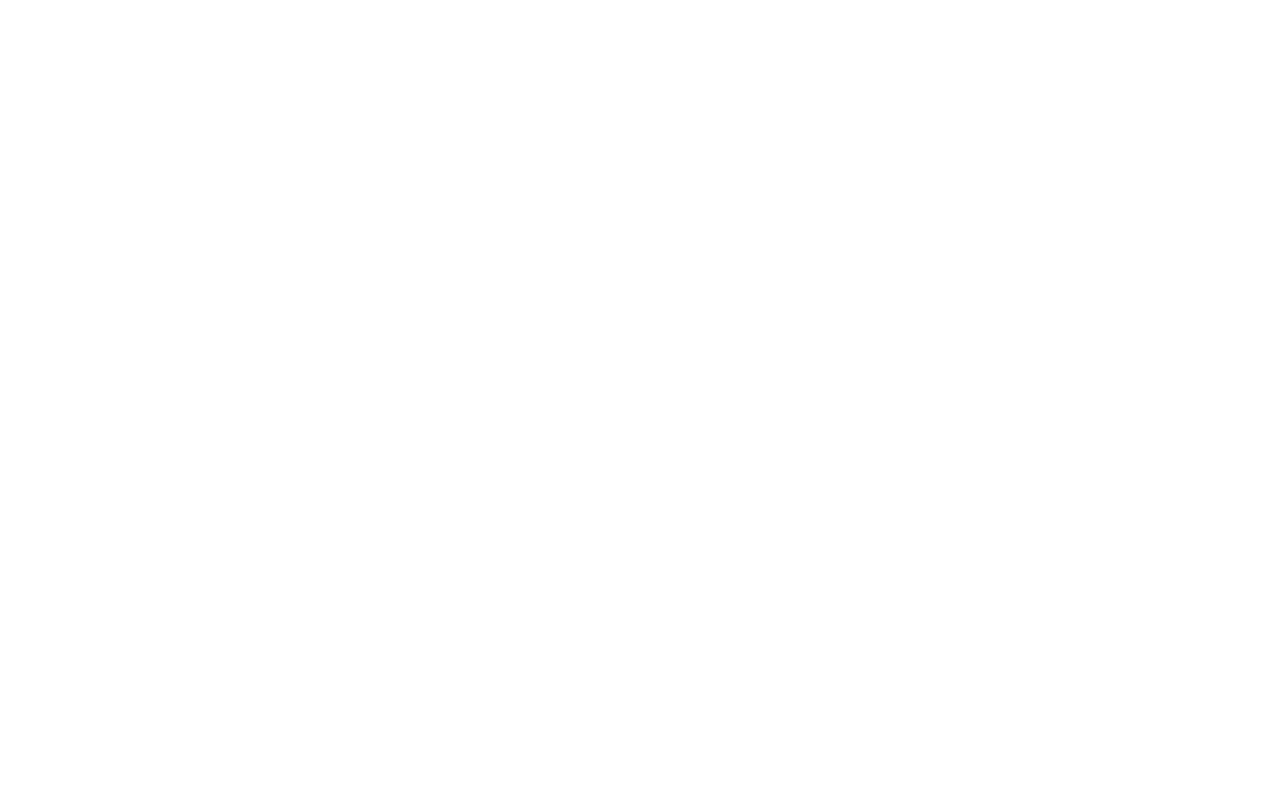
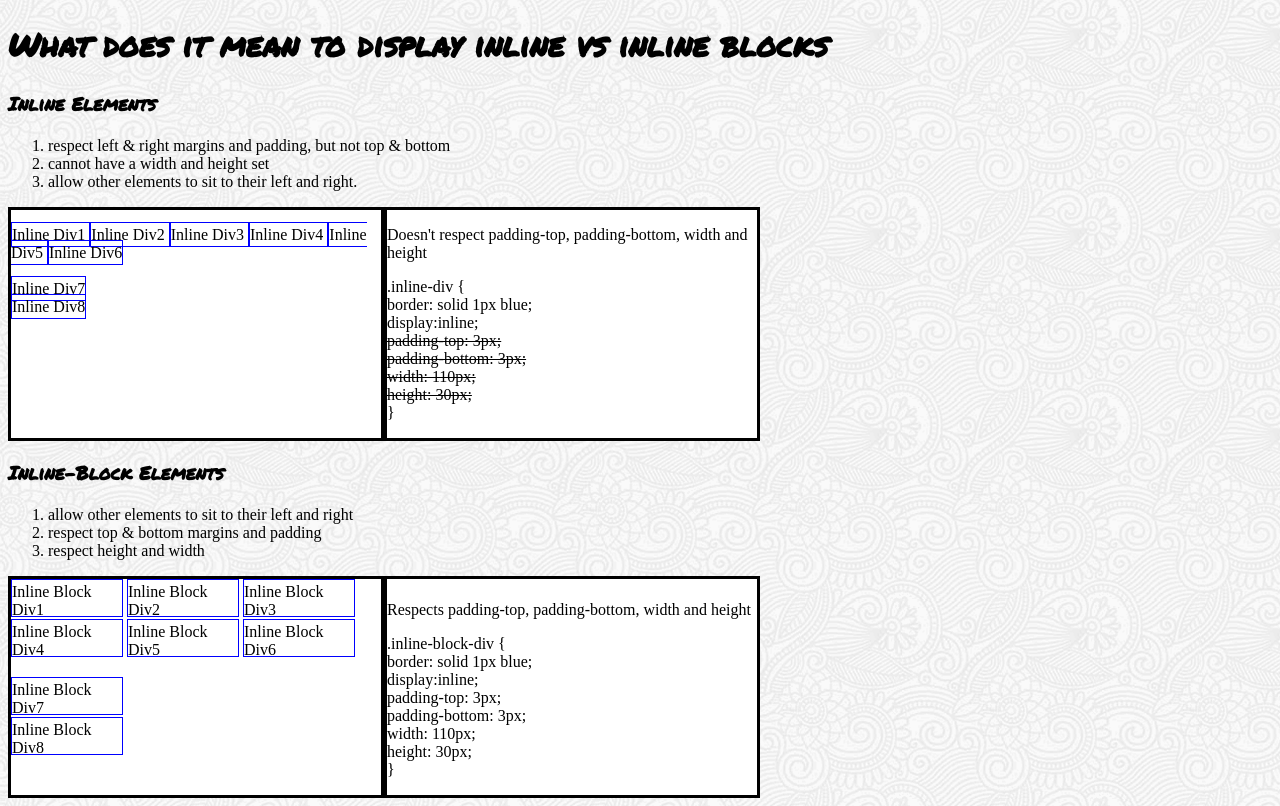
Before and after one commit to richard-graham/richard-graham.github.io, a plain HTML site: page vanilla-html-css/blog/technical/sprint-2.html in a window 1280 px wide. Drawn offline with Linux system fonts and the light colour scheme.

Commit message:
added technical blog page

```diff
--- /dev/null
+++ b/vanilla-html-css/blog/technical/sprint-2.css
@@ -0,0 +1,69 @@
+body {
+    background-image: url(./full-bloom.png);
+    background-repeat: repeat;
+}
+
+
+h1 {
+    font-family: 'Permanent Marker', cursive;
+}
+
+h3 {
+    font-family: 'Permanent Marker', cursive;
+}
+
+.inline-wrapper {
+    display: table;
+    background: white;
+}
+
+.inline-example {
+    width: 370px;
+    height: 150px;
+    border: 3px solid black;
+    display: table-cell;
+}
+
+.inline-code {
+    width: 370px;
+    height: 150px;
+    border: 3px solid black;
+    display: table-cell;
+}
+
+.inline-block-wrapper {
+    display: table;
+    background: white;
+}
+
+.inline-block-example {
+    width: 370px;
+    height: 150px;
+    border: 3px solid black;
+    display: table-cell;
+}
+
+.inline-block-code {
+    width: 370px;
+    height: 150px;
+    border: 3px solid black;
+    display: table-cell;;
+}
+
+.inline-div{
+    border: solid 1px blue;
+    display:inline;
+    padding-top: 3px;
+    padding-bottom: 3px;
+    width: 110px;
+    height: 30px;
+ }
+
+ .inline-block-div {
+    border: solid 1px blue;
+    display:inline-block;
+    padding-top: 3px;
+    padding-bottom: 3px;
+    width: 110px;
+    height: 30px;
+ }
--- a/vanilla-html-css/blog/technical/sprint-2.html
+++ b/vanilla-html-css/blog/technical/sprint-2.html
@@ -0,0 +1,97 @@
+<!DOCTYPE HTML>
+<html lang = "en">
+    <head>
+        <title>Richard's Blog</title>
+        <meta charset = "UTF-8" />
+        <link rel="stylesheet" href="sprint-2.css" type="text/css">
+        <link href="https://fonts.googleapis.com/css?family=Permanent+Marker" rel="stylesheet">
+    </head>
+    <body>
+        <h1>What does it mean to display inline vs inline blocks</h1>
+        <h3>Inline Elements</h3>
+        <ol>
+            <li>respect left & right margins and padding, but not top & bottom</li>
+            <li>cannot have a width and height set</li>
+            <li>allow other elements to sit to their left and right.</li>
+        </ol>
+
+    <div class="inline-wrapper">
+        <div class="inline-example">
+            <div class="inline-div">
+            Inline Div1
+            </div>
+            <div class="inline-div">
+            Inline Div2
+            </div>
+            <div class="inline-div">
+            Inline Div3
+            </div>
+            <div class="inline-div">
+            Inline Div4
+            </div>
+            <div class="inline-div">
+            Inline Div5
+            </div>
+            <div class="inline-div">
+            Inline Div6
+            </div>
+            <br>
+            <br>
+            <div class="inline-div">
+            Inline Div7
+            </div>
+            <br>
+            <div class="inline-div">
+            Inline Div8
+            </div>
+        </div>
+        <div class="inline-code">
+            <p>Doesn't respect padding-top, padding-bottom, width and height</p>
+            <p>.inline-div {<br>border: solid 1px blue;<br>display:inline;<br><strike>padding-top: 3px;</strike>
+            <br><strike>padding-bottom: 3px;</strike><br><strike>width: 110px;</strike><br><strike>height: 30px;</strike><br>}</p>
+        </div>
+    </div>
+
+        <h3>Inline-Block Elements</h3>
+        <ol>
+            <li>allow other elements to sit to their left and right</li>
+            <li>respect top & bottom margins and padding</li>
+            <li>respect height and width</li>
+        </ol>
+
+    <div class="inline-block-wrapper">
+        <div class="inline-block-example">
+            <div class="inline-block-div">
+            Inline Block Div1
+            </div>
+            <div class="inline-block-div">
+            Inline Block Div2
+            </div>
+            <div class="inline-block-div">
+            Inline Block Div3
+            </div>
+            <div class="inline-block-div">
+            Inline Block Div4
+            </div>
+            <div class="inline-block-div">
+            Inline Block Div5
+            </div>
+            <div class="inline-block-div">
+            Inline Block Div6
+            </div>
+            <br>
+            <br>
+            <div class="inline-block-div">
+            Inline Block Div7
+            </div>
+            <br>
+            <div class="inline-block-div">
+            Inline Block Div8
+            </div>
+        </div>
+        <div class="inline-block-code">
+            <p>Respects padding-top, padding-bottom, width and height</p>
+            <p>.inline-block-div {<br>border: solid 1px blue;<br>display:inline;<br>padding-top: 3px;
+            <br>padding-bottom: 3px;<br>width: 110px;<br>height: 30px;<br>}</p>
+        </div>
+    </div>
--- a/vanilla-html-css/styles/main.css
+++ b/vanilla-html-css/styles/main.css
@@ -10,6 +10,7 @@ table {
     background-color: #8abef1;
     border-radius: 7px;
     border-width: thick;
+    font-family: 'Permanent Marker', cursive;
 }
 
 th {
@@ -83,8 +84,6 @@ th, td {
    max-width: 100%;
 }
 
-
-
 .odd {
     background-color: #c0d5eb;
 }
```
Also changed, not shown: vanilla-html-css/blog/technical/full-bloom.png (renamed from vanilla-html-css/styles/full-bloom.png), 3 other files.
